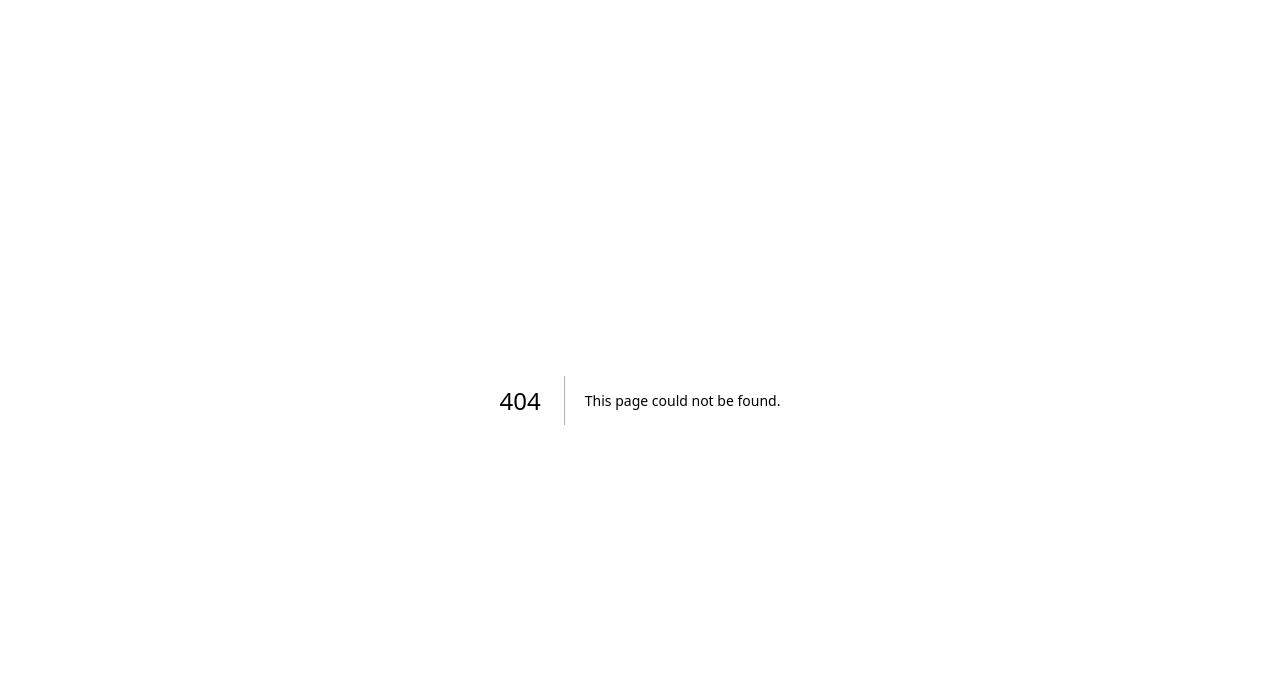
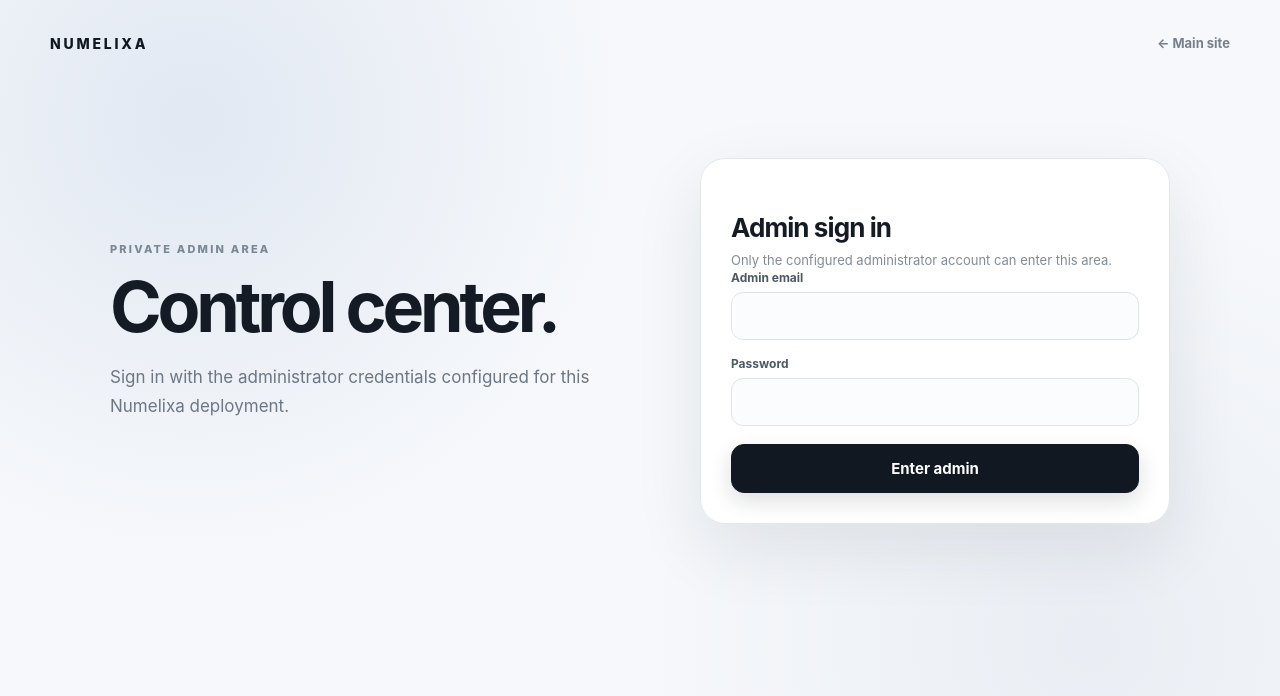
Before and after one commit to gusjaqdo1-a11y/Virt-numbers, a Next.js app: page /admin/login in a window 1280 px wide. Before the commit this address had no page. Shown: the top 696 px of the page. Built offline with nearby package versions, Linux system fonts and the light colour scheme.

Commit message:
feat: add dedicated admin sign-in page

```diff
--- /dev/null
+++ b/app/admin/login/page.tsx
@@ -0,0 +1,22 @@
+'use client';
+
+import { useState } from 'react';
+
+export default function AdminLogin() {
+  const [email, setEmail] = useState('');
+  const [password, setPassword] = useState('');
+  const [msg, setMsg] = useState('');
+  const [busy, setBusy] = useState(false);
+
+  async function submit(e: React.FormEvent) {
+    e.preventDefault(); setMsg(''); setBusy(true);
+    try {
+      const r = await fetch('/api/admin/login', { method: 'POST', headers: { 'content-type': 'application/json' }, body: JSON.stringify({ email, password }) });
+      const d = await r.json().catch(() => ({}));
+      if (!r.ok) { setMsg(d.error?.message || 'Admin login failed.'); return; }
+      window.location.href = '/admin';
+    } catch { setMsg('Network error. Please try again.'); } finally { setBusy(false); }
+  }
+
+  return <main className="auth-page"><header className="auth-nav"><a href="/" className="brand">NUMELIXA</a><a href="/" className="back-link">← Main site</a></header><section className="auth-layout"><div className="auth-intro"><p className="eyebrow">PRIVATE ADMIN AREA</p><h1>Control center.</h1><p>Sign in with the administrator credentials configured for this Numelixa deployment.</p></div><div className="authbox"><h2>Admin sign in</h2><p className="auth-subtitle">Only the configured administrator account can enter this area.</p><form onSubmit={submit} className="auth-form"><label><span>Admin email</span><input required type="email" autoComplete="username" value={email} onChange={e => setEmail(e.target.value)} /></label><label><span>Password</span><input required type="password" autoComplete="current-password" value={password} onChange={e => setPassword(e.target.value)} /></label>{msg && <div className="error"><strong>Unable to sign in</strong><span>{msg}</span></div>}<button className="btn auth-submit" disabled={busy}>{busy ? 'Please wait…' : 'Enter admin'}</button></form></div></section></main>;
+}
```
